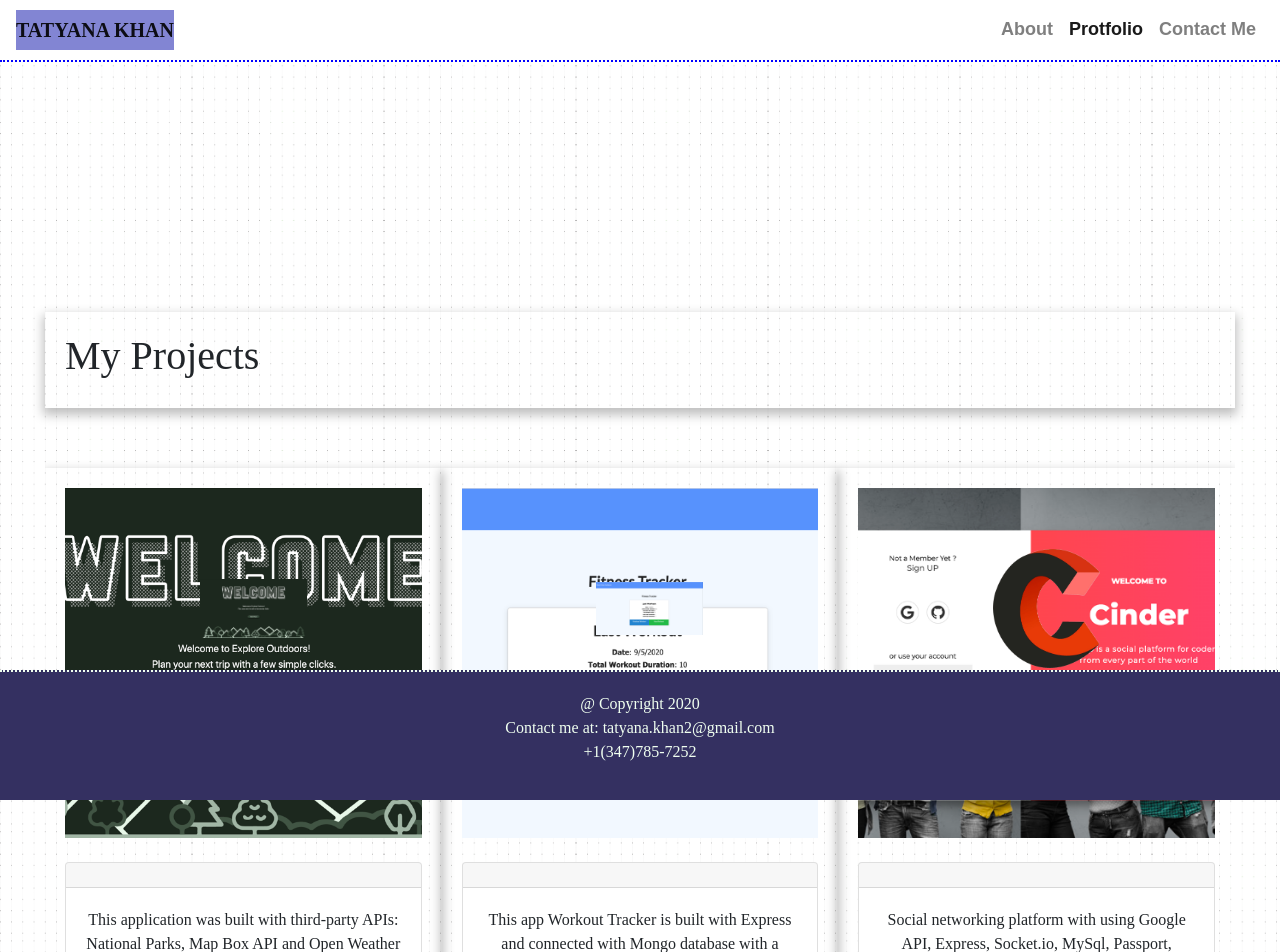
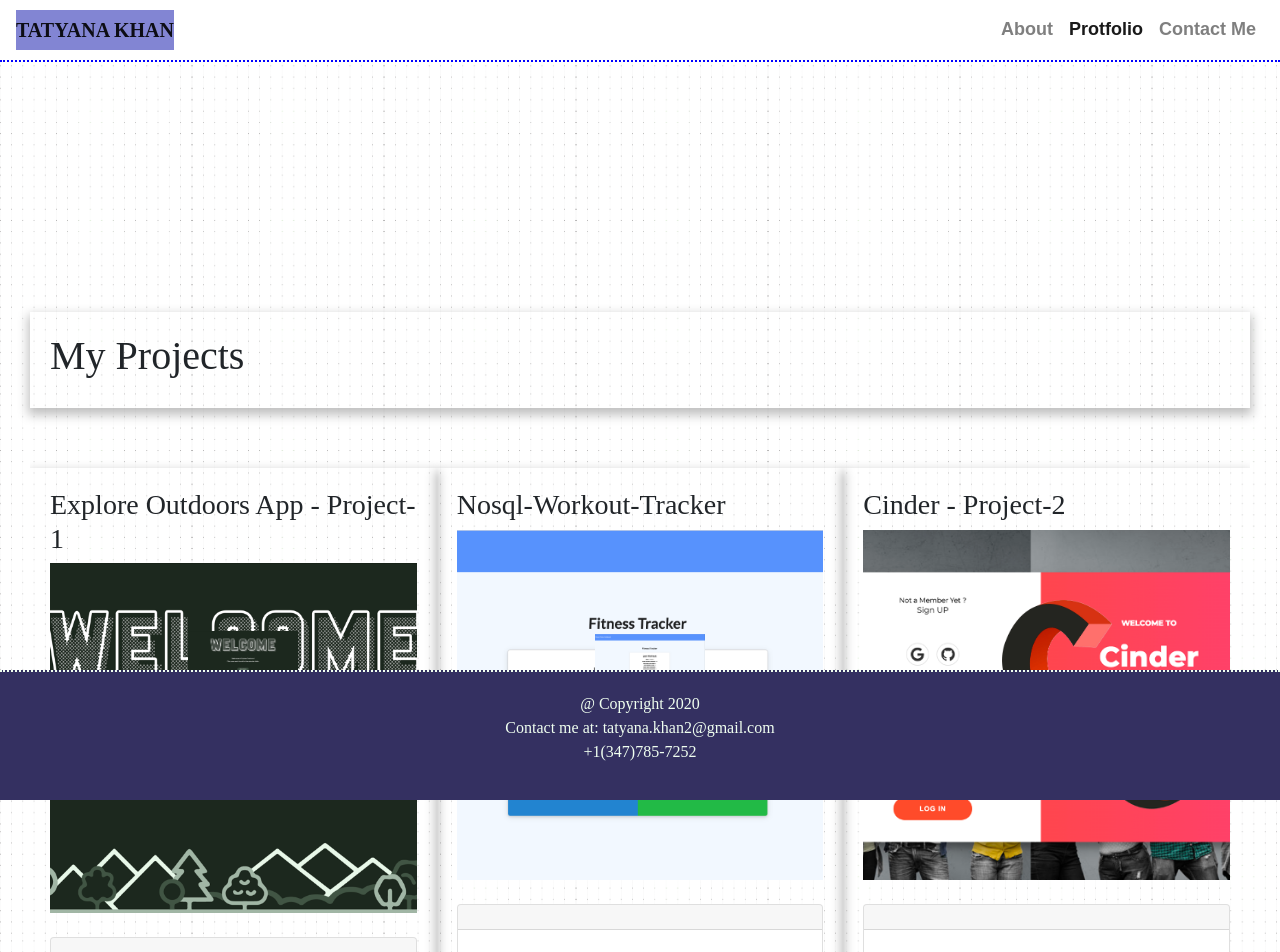
Before and after one commit to khantatyana/React-Portfolio, a React (Create React App) app in the folder client/: page /portfolio in a window 1280 px wide. Shown: the top 952 px of the page. Built offline with nearby package versions, Linux system fonts and the light colour scheme; a web font is replaced by a local one.

Commit message:
changed styling

```diff
--- a/client/src/components/ChildNode/index.js
+++ b/client/src/components/ChildNode/index.js
@@ -10,7 +10,9 @@ function ChildNode({ project }) {
       className={hovered ? "img-darken portfolio-item-wrapper" : "portfolio-item-wrapper"}
       onMouseEnter={toggleHover}
       onMouseLeave={toggleHover}>
-
+        <div className="subtitle"><h3>
+          {project.title}</h3>
+        </div>
       <div className="portfolio-img-background"
       style={{ backgroundImage: `url(${project.portfolioImgBackground})` }}></div>
 
@@ -23,9 +25,7 @@ function ChildNode({ project }) {
             <i className="subtitle fab fa-connectdevelop fa-spin-hover">Deployed</i>
           </a>
         </div>
-        <div className="subtitle">
-          {project.title}
-        </div>
+
         <a href={project.gitHub} target="_blank">
           <i className="subtitle fab fa-github fa-lg fa-spin-hover">Github</i>
         </a>
--- a/client/src/components/ChildNode/style.css
+++ b/client/src/components/ChildNode/style.css
@@ -1,7 +1,7 @@
 h1 {
 font-family: 'Patrick Hand', cursive;
 }
-h5 {
+h3 .subtitle{
 font-family: 'Patrick Hand', cursive;
 }
 .row {
@@ -88,8 +88,8 @@ font-size: 30px;
 font-weight: 600;
 color: rgb(88, 66, 211);
 font-size: x;
-/* font-size: large; */
-padding-bottom: 10px;
+/* font-size: 30px; */
+padding-bottom: 20px;
 }
 .img-darken {
 transition: 0.5s;
--- a/client/src/components/NavTabs/index.js
+++ b/client/src/components/NavTabs/index.js
@@ -8,7 +8,7 @@ function NavTabs() {
 
   return (
     <Navbar sticky="top">
-        <div className="collapse navbar-collapse" id="navbarNav">
+        <div className="collapse navbar-collapse">
         <Link
           to="/about"
           className={location.pathname === "/about" ? "navbar-brand active" : "navbar-brand"}
--- a/client/src/components/Project/style.css
+++ b/client/src/components/Project/style.css
@@ -13,6 +13,7 @@ h5 {
   padding-bottom: 600px;
   padding-top: 0px;
   margin-top: 0;
+  margin-left: 0;
   min-height: 100%;
 }
 .container {
--- a/client/src/pages/Contact.js
+++ b/client/src/pages/Contact.js
@@ -11,13 +11,13 @@ function Contactme() {
     <div className="contactme">
       <Container fluid >
         <Row >
-          <Col size="md-7">
+          <Col size="md-6">
             <Row>
-                <h3>Contact</h3>
+                <h3>Get in touch!</h3>
             </Row>
             <ContactUs/>
           </Col>
-          <Col size="md-5">
+          <Col size="md-6">
             <Contact />
           </Col>
         </Row>
--- a/client/src/pages/Projects.js
+++ b/client/src/pages/Projects.js
@@ -10,9 +10,9 @@ function Projects() {
     <div className="projects">
       <Container fluid >
 
-          <Col size="md-12">
+          {/* <Col size="md-12"> */}
             <Project />
-          </Col>
+          {/* </Col> */}
 
       </Container>
       <Footer />
--- a/client/src/projects.json
+++ b/client/src/projects.json
@@ -1,6 +1,6 @@
 [
 {
-    "title": "Explore Outdoors App",
+    "title": "Explore Outdoors App - Project-1",
     "portfolioImgBackground": "/outdoor.png",
     "synopsis": "This application was built with third-party APIs: National Parks, Map Box API and Open Weather API powered by JavaScript code.",
     "deployed": "https://khantatyana.github.io/Project-1/",
```
